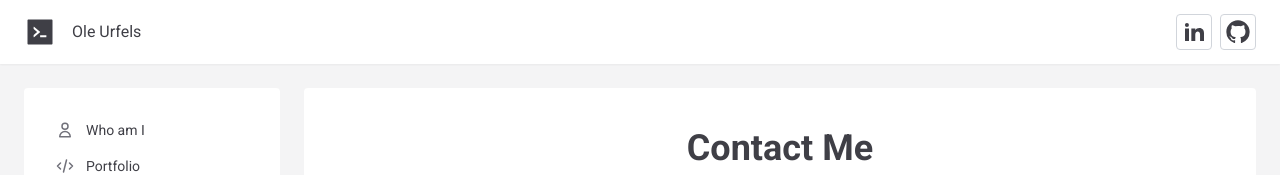
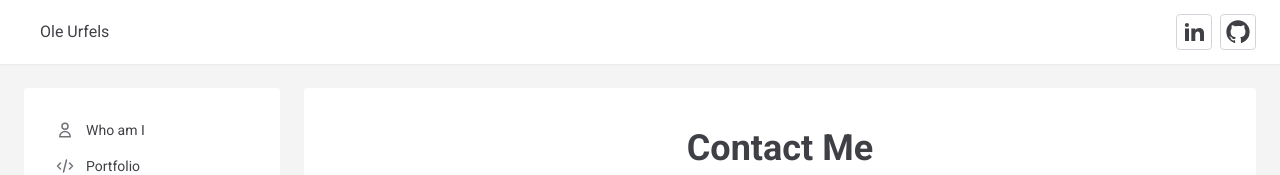
Before and after one commit to vincentole/mdx_blog_website, a Next.js app: page /contact in a window 1280 px wide. Shown: the top 175 px of the page. Built offline with nearby package versions, Linux system fonts and the light colour scheme.

Commit message:
added comments via giscus

```diff
--- a/src/components/Layout/Layout.tsx
+++ b/src/components/Layout/Layout.tsx
@@ -27,11 +27,7 @@ export default function Layout({ children, noSidebar }: LayoutProps) {
         <AppShell
             navbarBreakpoint='sm'
             asideBreakpoint='sm'
-            header={
-                <Header mainMenuController={mainMenuController}>
-                    <Logo />
-                </Header>
-            }
+            header={<Header mainMenuController={mainMenuController} />}
             navbar={<NavMain mainMenuController={mainMenuController} />}
             aside={noSidebar ? undefined : <SidebarToc />}
             footer={<Footer />}
```
